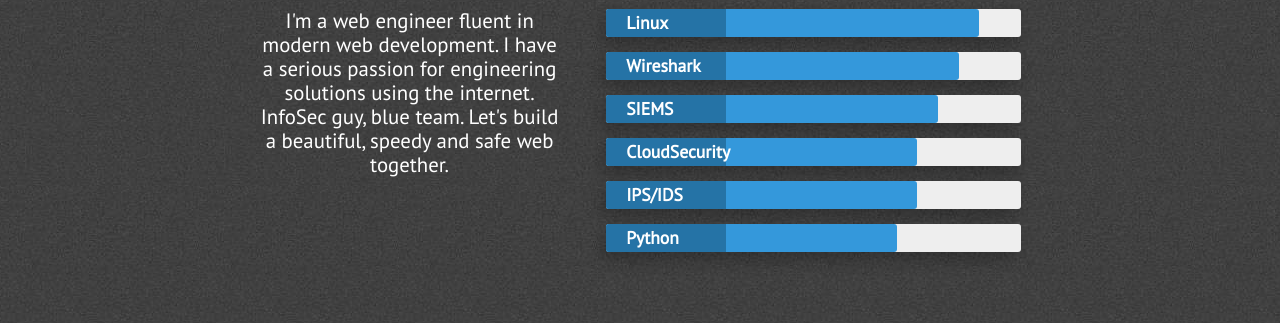
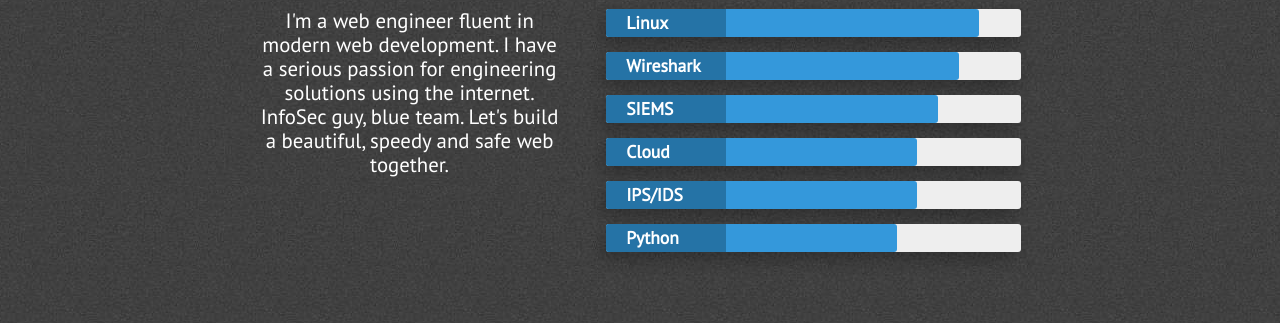
Before and after one commit to DarkSymphonie/DarkSymphonie.github.io, a Jekyll site: the page built from index.html, in a window 1280 px wide and 900 px high, scrolled down 2247 px. Shown: the part 120-443 px from the top of the window. Built offline with Jekyll 4.4.1, drawn with Linux system fonts in a browser that asks for light colours; nearby versions of some CDN libraries.

Commit message:
Update skills.html

```diff
--- a/_includes/skills.html
+++ b/_includes/skills.html
@@ -31,7 +31,7 @@
 
 
                         <div class="skillbar clearfix " data-percent="75%">
-                            <div class="skillbar-title" style="background: #2980b9;"><span>CloudSecurity</span></div>
+                            <div class="skillbar-title" style="background: #2980b9;"><span>Cloud</span></div>
                             <div class="skillbar-bar" style="background: #3498db;"></div>
                         </div> <!-- End Skill Bar -->
 
```
